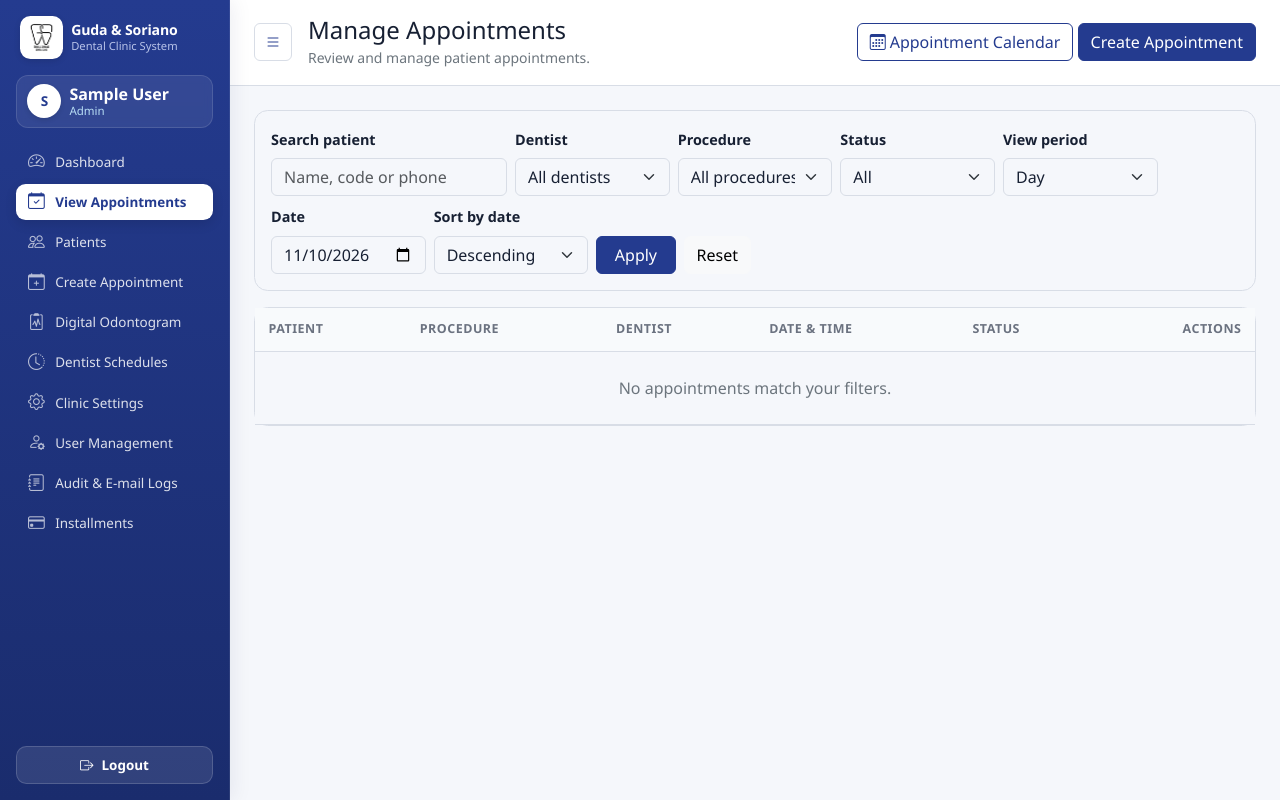
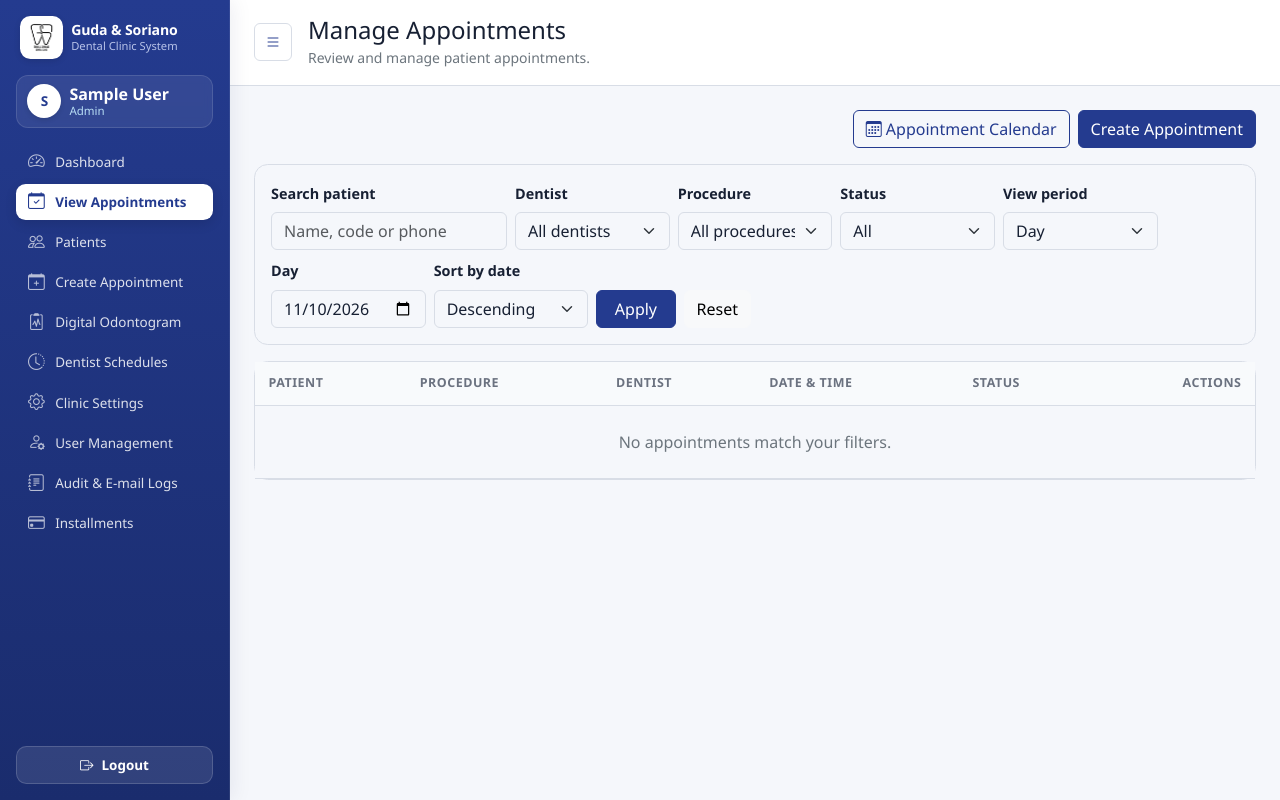
Before and after one commit to atreyuuu009/orachart-laravel, a Laravel app: page /appointments in a window 1280 px wide. Run offline with Laravel 12, Linux system fonts and the light colour scheme; a user stored in the database is signed in; data comes from the database, SQL or seed files in the repository; tables that the repository leaves empty hold one stand-in row (values such as "Sample post").

Commit message:
appointment module adjustments

```diff
--- a/public/css/theme.css
+++ b/public/css/theme.css
@@ -15,6 +15,8 @@
 .bg-primary { background-color: #243b8f !important; }
 .card { border-color: var(--bs-border-color); border-radius: .85rem; }
 .form-label { font-weight: 600; font-size: .9rem; }
+.appointments-table-responsive { overflow: visible; }
+@media (max-width: 991.98px) { .appointments-table-responsive { overflow-x: auto; overflow-y: hidden; } }
 
 /* ---------- landing ---------- */
 .landing-nav { background: rgba(255,255,255,.92); backdrop-filter: blur(6px); border-bottom: 1px solid var(--bs-border-color); }
--- a/resources/views/appointments/_table.blade.php
+++ b/resources/views/appointments/_table.blade.php
@@ -1,6 +1,6 @@
 {{-- rows, actions(bool), empty(string), patientView(bool optional) --}}
 @php $patientView = $patientView ?? false; @endphp
-<div class="table-responsive">
+<div class="table-responsive appointments-table-responsive">
   <table class="table table-hover mb-0">
     <thead><tr>
       @unless ($patientView)<th>Patient</th>@endunless
--- a/resources/views/appointments/index.blade.php
+++ b/resources/views/appointments/index.blade.php
@@ -3,11 +3,11 @@
 @php $dentistView = auth()->user()->hasRole('dentist'); @endphp
 @section('page_title', $dentistView ? 'My Appointments' : 'Manage Appointments')
 @section('page_subtitle', 'Review and manage patient appointments.')
-@section('page_actions')
+@section('content')
+<div class="d-flex justify-content-end gap-2 mb-3">
   <a class="btn btn-outline-primary" href="{{ route('calendar') }}"><i class="bi bi-calendar3 me-1"></i>Appointment Calendar</a>
   @if (auth()->user()->hasRole('admin', 'clinic_staff'))<a class="btn btn-primary" href="{{ route('booking.staff') }}">Create Appointment</a>@endif
-@endsection
-@section('content')
+</div>
 @if ($isNeedsReschedule)
   <div class="alert alert-warning shadow-sm border-warning mb-3">
     <div class="d-flex justify-content-between align-items-center flex-wrap gap-2">
@@ -85,18 +85,55 @@
   @endif
 @endif
 
-<form class="card card-body mb-3" method="GET"><div class="row g-2 align-items-end">
+<form id="appointment-filter-form" class="card card-body mb-3" method="GET"><div class="row g-2 align-items-end">
+  @php
+    $filterPeriod = request('period', 'day');
+    $filterDate = \Carbon\Carbon::parse(request('date', today()->toDateString()));
+  @endphp
   <div class="col-md-3"><label class="form-label small">Search patient</label><input name="q" value="{{ request('q') }}" class="form-control" placeholder="Name, code or phone"></div>
-  <div class="col-md-2"><label class="form-label small">Dentist</label><select name="dentist" class="form-select"><option value="">All dentists</option>@foreach ($dentists as $dentist)<option value="{{ $dentist->dentist_id }}" @selected(request('dentist') == $dentist->dentist_id)>{{ $dentist->name }}</option>@endforeach</select></div>
-  <div class="col-md-2"><label class="form-label small">Procedure</label><select name="procedure" class="form-select"><option value="">All procedures</option>@foreach ($services as $service)<option value="{{ $service->service_id }}" @selected(request('procedure') == $service->service_id)>{{ $service->service_name }}</option>@endforeach</select></div>
-  <div class="col-md-2"><label class="form-label small">Status</label><select name="status" class="form-select"><option value="">All</option>
+  <div class="col-md-2"><label class="form-label small">Dentist</label><select name="dentist" class="form-select auto-submit"><option value="">All dentists</option>@foreach ($dentists as $dentist)<option value="{{ $dentist->dentist_id }}" @selected(request('dentist') == $dentist->dentist_id)>{{ $dentist->name }}</option>@endforeach</select></div>
+  <div class="col-md-2"><label class="form-label small">Procedure</label><select name="procedure" class="form-select auto-submit"><option value="">All procedures</option>@foreach ($services as $service)<option value="{{ $service->service_id }}" @selected(request('procedure') == $service->service_id)>{{ $service->service_name }}</option>@endforeach</select></div>
+  <div class="col-md-2"><label class="form-label small">Status</label><select name="status" class="form-select auto-submit"><option value="">All</option>
     @foreach (['pending' => 'Pending', 'confirmed' => 'Confirmed', 'completed' => 'Completed', 'cancelled' => 'Cancelled', 'no_show' => 'No-show', 'rescheduled' => 'Rescheduled', 'needs_reschedule' => 'Needs reschedule'] as $v => $l)
       <option value="{{ $v }}" @selected(request('status') === $v)>{{ $l }}</option>@endforeach</select></div>
-  <div class="col-md-2"><label class="form-label small">View period</label><select name="period" class="form-select">@foreach (['day'=>'Day','week'=>'Week','month'=>'Month','year'=>'Year'] as $key=>$label)<option value="{{ $key }}" @selected(request('period', 'day') === $key)>{{ $label }}</option>@endforeach</select></div>
-  <div class="col-md-2"><label class="form-label small">Date</label><input type="date" name="date" value="{{ request('date', today()->toDateString()) }}" class="form-control"></div>
-  <div class="col-md-2"><label class="form-label small">Sort by date</label><select name="sort" class="form-select"><option value="desc" @selected(request('sort', 'desc') === 'desc')>Descending</option><option value="asc" @selected(request('sort') === 'asc')>Ascending</option></select></div>
+  <div class="col-md-2"><label class="form-label small">View period</label><select name="period" class="form-select auto-submit">@foreach (['day'=>'Day','week'=>'Week','month'=>'Month','year'=>'Year'] as $key=>$label)<option value="{{ $key }}" @selected($filterPeriod === $key)>{{ $label }}</option>@endforeach</select></div>
+  <div class="col-md-2"><label class="form-label small">{{ ucfirst($filterPeriod) }}</label>
+    <input type="hidden" name="date" value="{{ $filterDate->toDateString() }}" id="appointmentFilterDate">
+    @if ($filterPeriod === 'day')
+      <input type="date" value="{{ $filterDate->toDateString() }}" class="form-control period-value">
+    @elseif ($filterPeriod === 'week')
+      <input type="week" value="{{ $filterDate->format('o-\\WW') }}" class="form-control period-value">
+    @elseif ($filterPeriod === 'month')
+      <input type="month" value="{{ $filterDate->format('Y-m') }}" class="form-control period-value">
+    @else
+      <input type="number" min="2000" max="2100" value="{{ $filterDate->format('Y') }}" class="form-control period-value" aria-label="Year">
+    @endif
+  </div>
+  <div class="col-md-2"><label class="form-label small">Sort by date</label><select name="sort" class="form-select auto-submit"><option value="desc" @selected(request('sort', 'desc') === 'desc')>Descending</option><option value="asc" @selected(request('sort') === 'asc')>Ascending</option></select></div>
   <div class="col-md-2 d-flex gap-2"><button class="btn btn-primary flex-fill">Apply</button><a class="btn btn-light" href="{{ route('appointments.index') }}">Reset</a></div>
 </div></form>
+<script>
+(() => {
+  const form = document.querySelector('#appointment-filter-form');
+  if (!form) return;
+  form.querySelectorAll('.auto-submit').forEach(control => control.addEventListener('change', () => form.requestSubmit()));
+  const value = form.querySelector('.period-value');
+  const date = form.querySelector('#appointmentFilterDate');
+  if (value && date) value.addEventListener('change', () => {
+    if (value.type === 'week') {
+      const match = value.value.match(/^(\d{4})-W(\d{2})$/);
+      if (!match) return;
+      const jan4 = new Date(Number(match[1]), 0, 4);
+      const monday = new Date(jan4);
+      monday.setDate(jan4.getDate() - ((jan4.getDay() + 6) % 7) + (Number(match[2]) - 1) * 7);
+      date.value = `${monday.getFullYear()}-${String(monday.getMonth() + 1).padStart(2, '0')}-${String(monday.getDate()).padStart(2, '0')}`;
+    } else if (value.type === 'month') date.value = `${value.value}-01`;
+    else if (value.type === 'number') date.value = `${value.value}-01-01`;
+    else date.value = value.value;
+    form.requestSubmit();
+  });
+})();
+</script>
 <div class="card">@include('appointments._table', ['rows' => $appointments, 'actions' => true, 'empty' => 'No appointments match your filters.'])</div>
 <div class="mt-3">{{ $appointments->links('pagination::bootstrap-5') }}</div>
 @include('appointments._modals')
```
